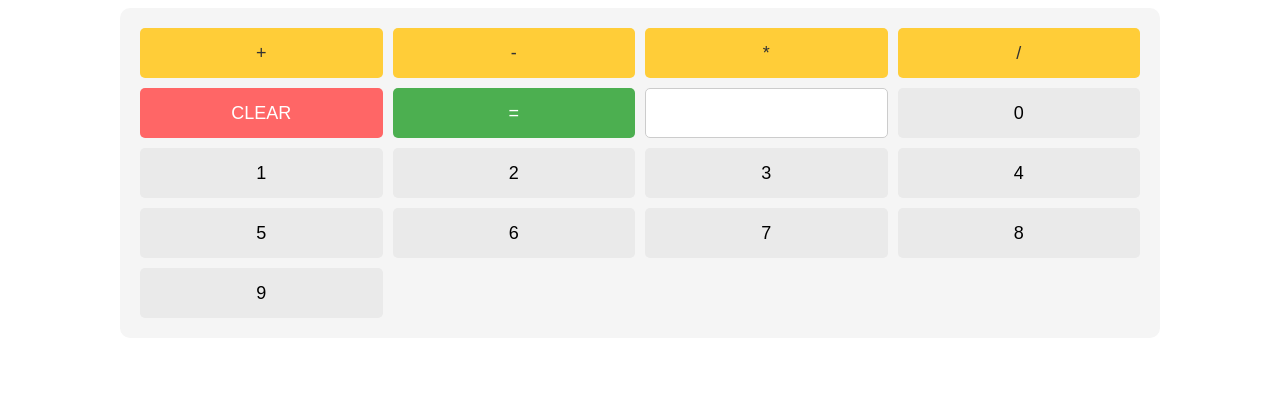
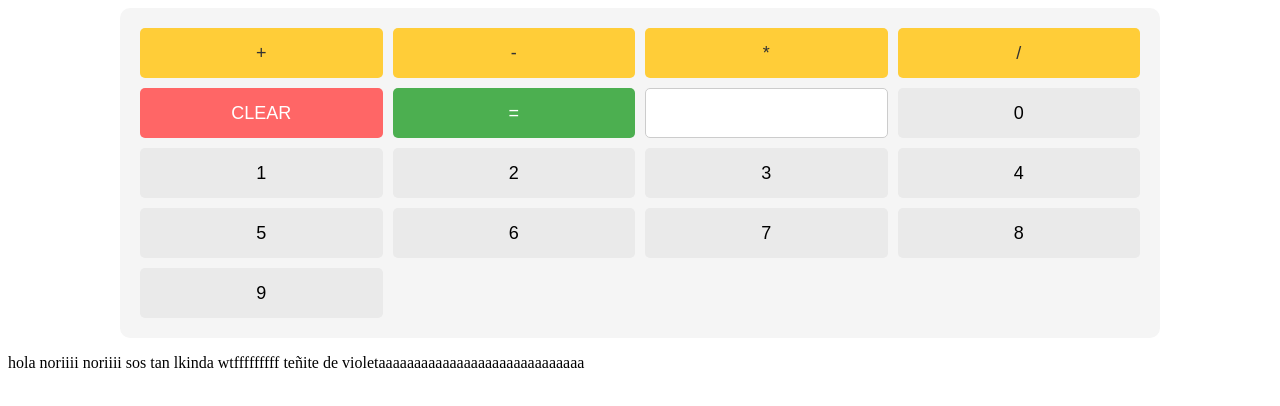
Before and after one commit to SantiagoBlachere/calculatorOdin, a plain HTML site: page index.html in a window 1280 px wide. Drawn offline with Linux system fonts and the light colour scheme.

Commit message:
Agregar mensaje de amor a una chica que me fkn o

```diff
--- a/index.html
+++ b/index.html
@@ -10,7 +10,7 @@
     <section id="calculatorContainer">
 
     </section>
-
+    <p>hola noriiii noriiii sos tan lkinda wtfffffffff teñite de violetaaaaaaaaaaaaaaaaaaaaaaaaaaaaa</p>
 <script src="javascript.js" deter></script>
 </body>
 </html>
```
